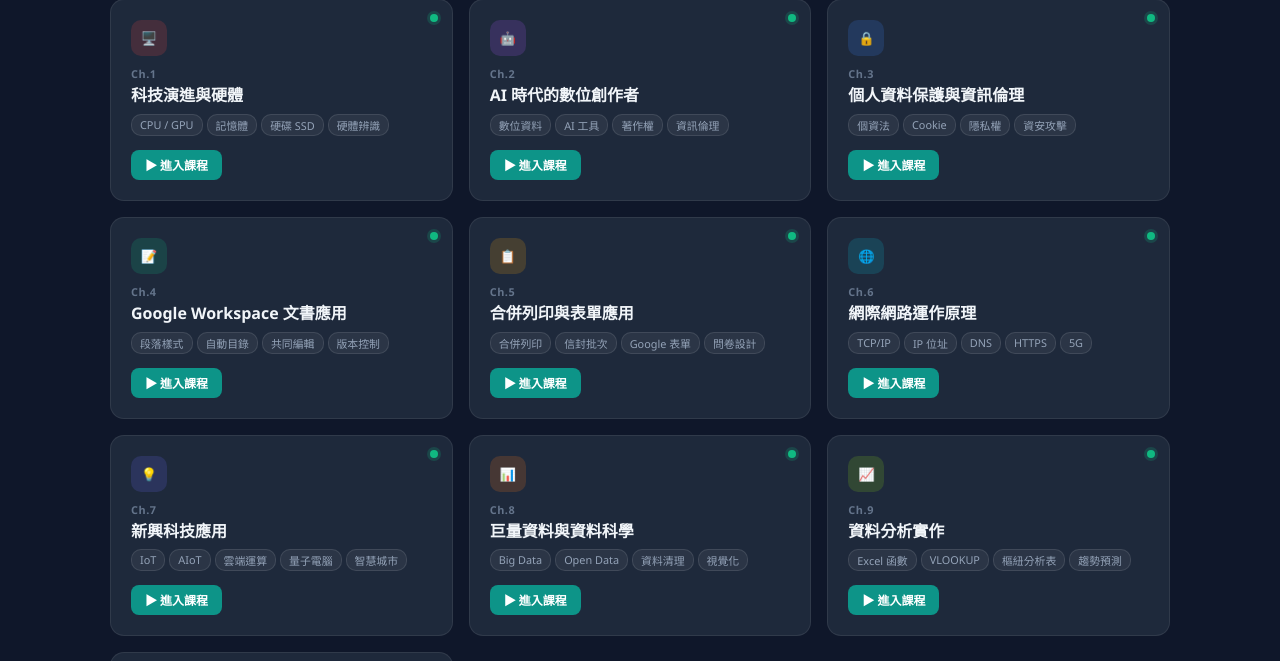
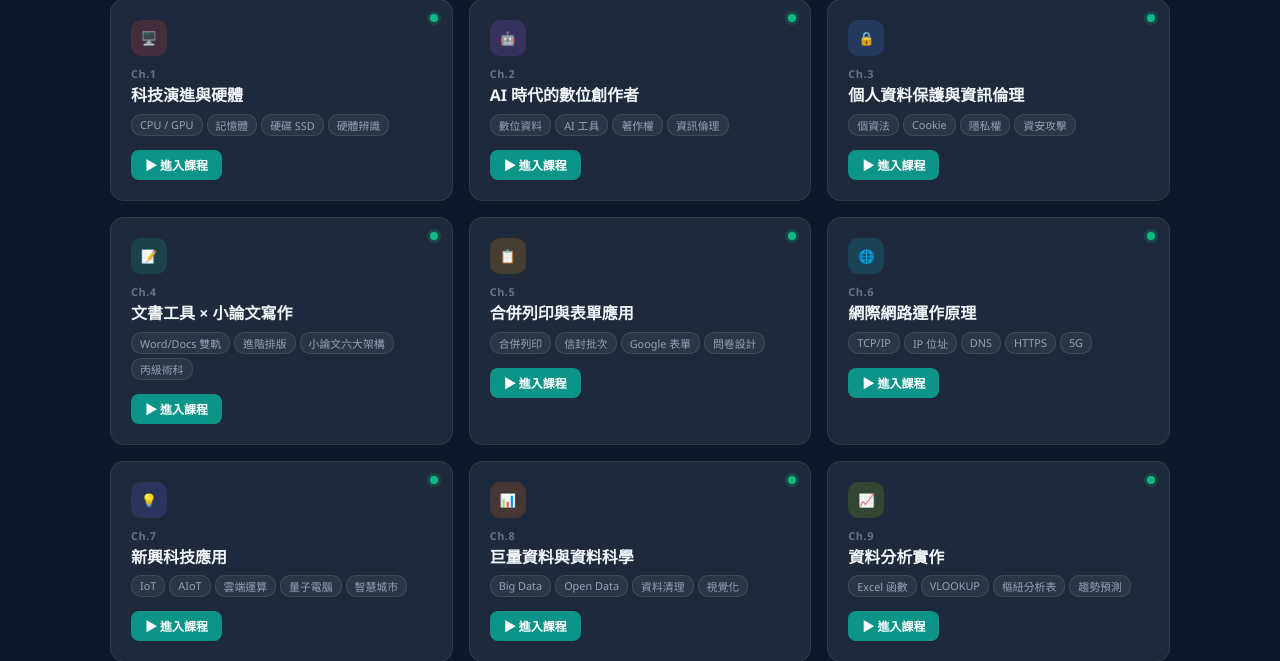
Before and after one commit to fhehshs/city-tech-115-1, a Flask app: page / in a window 1280 px wide. Shown: the part 384-1045 px from the top of the page. Run offline with Flask 2, Linux system fonts and the light colour scheme.

Commit message:
Add files via upload

```diff
--- a/templates/home.html
+++ b/templates/home.html
@@ -206,9 +206,9 @@ const CHAPTERS = [
     available: true
   },
   {
-    n:4, title:'Google Workspace 文書應用',
+    n:4, title:'文書工具 × 小論文寫作',
     emoji:'📝',
-    topics:['段落樣式','自動目錄','共同編輯','版本控制'],
+    topics:['Word/Docs 雙軌','進階排版','小論文六大架構','丙級術科'],
     available: true
   },
   {
```
